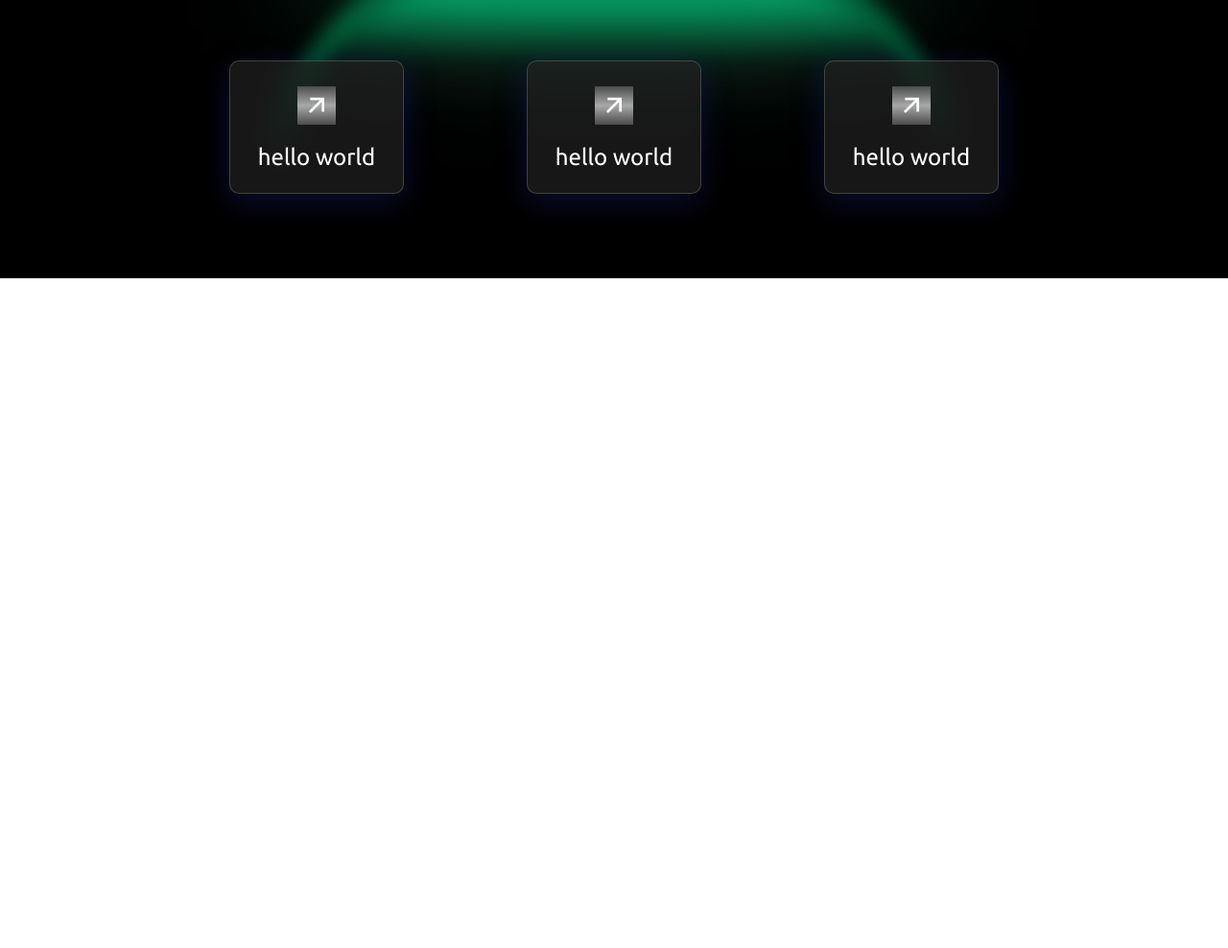
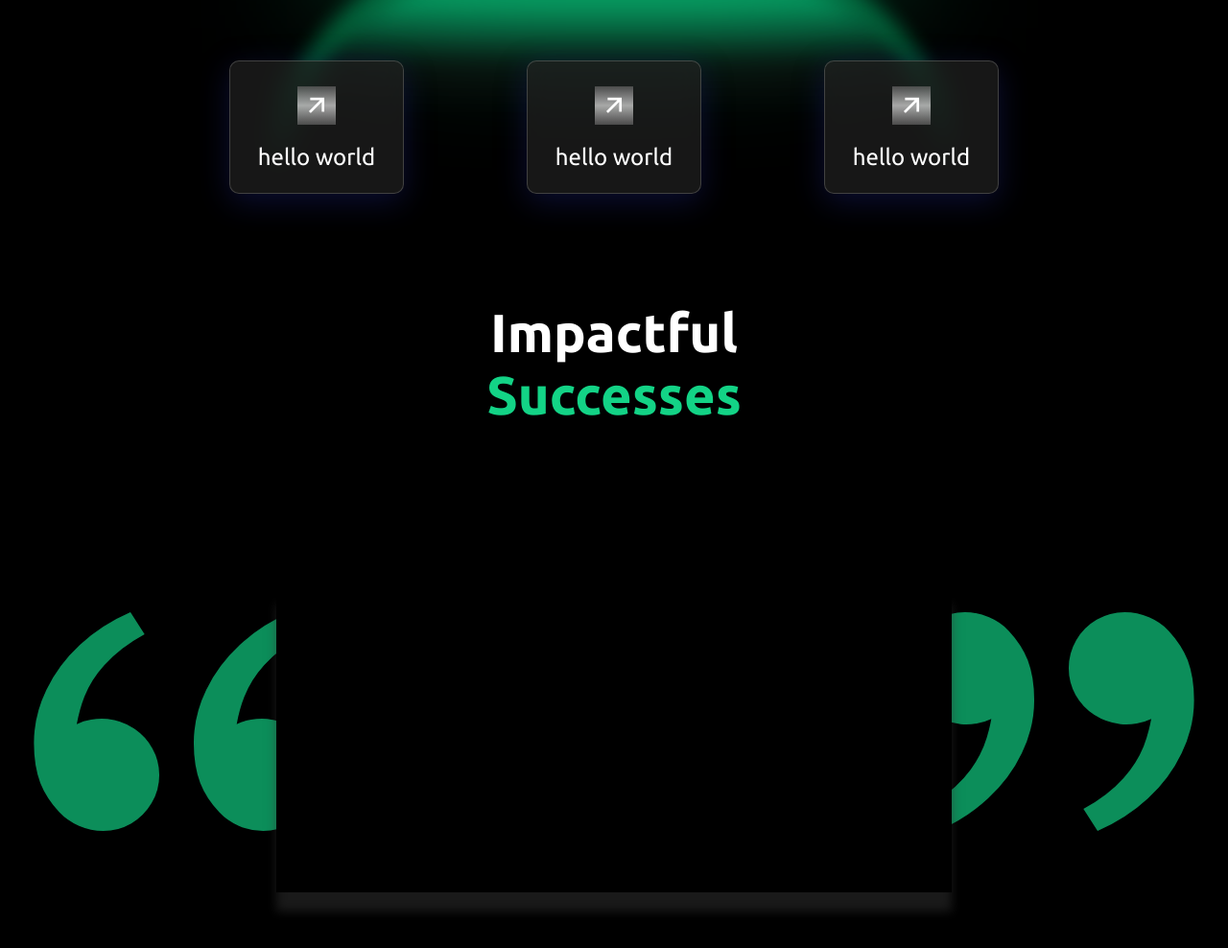
Before and after one commit to prathameshdeogirkar/trust_the_ai, a plain HTML site: page index.html in a window 1280 px wide. Shown: the part 510-1498 px from the top of the page at 96% size. Before the commit the page ends 800 px from the top, so only its background shows below. Drawn offline with nearby package versions, Linux system fonts and the light colour scheme.

Commit message:
update second page

```diff
--- a/css/style.css
+++ b/css/style.css
@@ -9,6 +9,8 @@
 body {
     height: 100%;
     width: 100%;
+    overflow-x: hidden;
+    background-color: #000000;
 }
 
 .hero-section {
@@ -181,3 +183,53 @@ body {
     color: white;
     font-size: 1.5em;
 }
+
+.sec-page{
+    height: 100vh;
+    width: 100vw;
+}
+
+.text-container{
+    height: 25vh;
+    width: 100vw;
+    margin-top: 3vh;
+    text-align: center;
+    font-size: 3.5em;
+    font-weight: 800;
+}
+
+.text-container .text-1{
+    color: white;
+}
+
+.text-container .text-2{
+    color:#13d386;
+}
+
+
+.comma-container{
+    height: 40vh;
+    width: 100vw;
+    display: flex;
+    align-items: center;
+    justify-content: center;
+    position: relative;
+}
+
+.comma-container span{
+    height: 100%;
+    font-size: 25em;
+    color: #13d386ac;
+    margin: 0 20vw;
+}
+
+.comma-info-container{
+    height: 100%;
+    width: 55%;
+    background-color:black;
+    box-shadow: 0px 20px 10px #31313189;
+    position: absolute;
+    top: 50%;
+    left: 50%;
+    transform: translate(-50%,-20%);
+}
--- a/index.html
+++ b/index.html
@@ -48,6 +48,24 @@
          </div>
       </div>
    </div>
+
+   <div class="sec-page">
+       <div class="text-container">
+           <div class="text-1">Impactful</div>
+           <div class="text-2">Successes</div>
+       </div>
+       <div class="comma-container">
+           <span>
+            <i class="ri-double-quotes-l"></i>
+           </span>
+           <span>
+             <i class="ri-double-quotes-r"></i>
+           </span>
+           <div class="comma-info-container">
+              <p>Lorem ipsum dolor sit amet consectetur adipisicing elit. Ad deserunt quos vero, doloribus illum est eveniet, necessitatibus vel nesciunt eaque laboriosam aperiam? Libero nemo repudiandae, amet vel odio harum repellendus esse quod eum, quos velit.</p>
+           </div>
+       </div>
+   </div>
 </body>
 
 </html>
```
